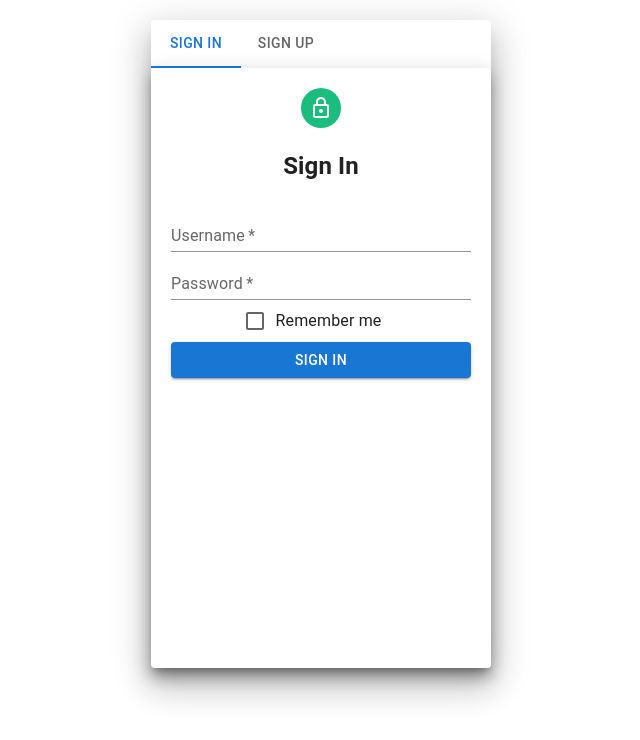
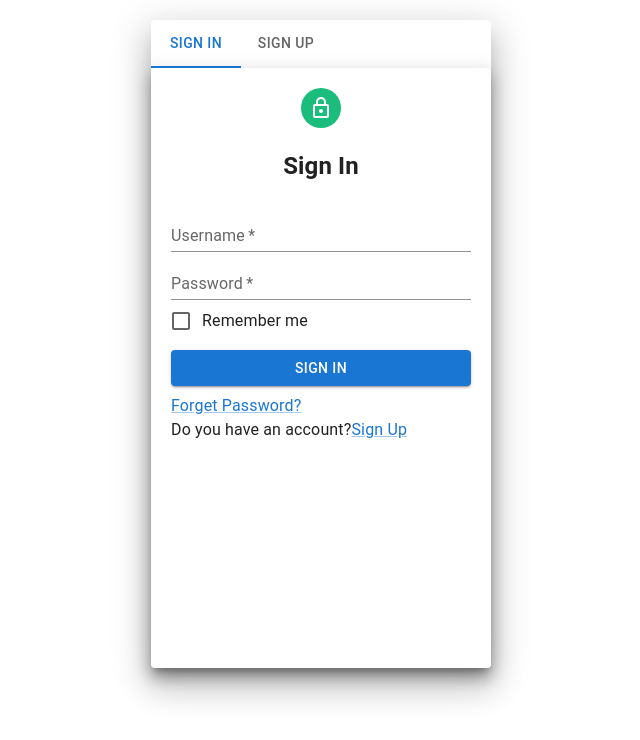
Before and after one commit to mkisecok/Login-Page-react, a React (Create React App) app in the folder login/: page / in a window 1280 px wide. Shown: the top 740 px of the page, without its empty margins (319-959 px from the left). Built offline with nearby package versions, Linux system fonts and the light colour scheme.

Commit message:
Done login component design

```diff
--- a/login/src/App.css
+++ b/login/src/App.css
@@ -1,3 +1,3 @@
 .App {
-  text-align: center;
+
 }
--- a/login/src/components/Login.js
+++ b/login/src/components/Login.js
@@ -1,10 +1,11 @@
-import { Avatar, Button, Checkbox, FormControlLabel, Grid, Paper, TextField } from '@mui/material'
+import { Avatar, Button, Checkbox, FormControlLabel, Grid, Link, Paper, TextField, Typography } from '@mui/material'
 import React from 'react'
 import LockOutlinedIcon from '@mui/icons-material/LockOutlined';
 
 function Login() {
     const paperStyle={padding:20, height:'70vh', width:300, margin:'auto'};
-    const avatarStyle={backgroundColor:'#1bbd7d'}
+    const avatarStyle={backgroundColor:'#1bbd7d'};
+    const btnStyle={margin:'8px 0'}
     return (
         <div>
             <Grid>
@@ -12,12 +13,17 @@
                     <Grid align='center'>
                         <Avatar style={avatarStyle}><LockOutlinedIcon/></Avatar>
                         <h2>Sign In</h2>
-                     </Grid>
-                     <TextField id="standard-basic" label="Username" placeholder='Enter Username' variant="standard" fullWidth  required/>
-                     <TextField id="standard-basic" label="Password" placeholder='Enter Password' type='password' variant="standard" fullWidth  required/>
-                     <FormControlLabel control={<Checkbox name='checkedB' color='primary' align=''/>} label="Remember me" />
-                     <Button type='submit' color='primary' variant="contained" fullWidth>Sign in</Button>
-
+                    </Grid>
+                    <TextField id="standard-basic" label="Username" placeholder='Enter Username' variant="standard" fullWidth  required/>
+                    <TextField id="standard-basic" label="Password" placeholder='Enter Password' type='password' variant="standard" fullWidth  required/>
+                    <FormControlLabel control={<Checkbox name='checkedB' color='primary' align=''/>} label="Remember me" />
+                    <Button type='submit' color='primary' variant="contained" style={btnStyle} fullWidth>Sign in</Button>
+                    <Typography>
+                         <Link href="#" >Forget Password?</Link>
+                    </Typography>
+                    <Typography>Do you have an account?
+                         <Link href="#" >Sign Up</Link>
+                    </Typography>
 
                 </Paper>
             </Grid>
```
